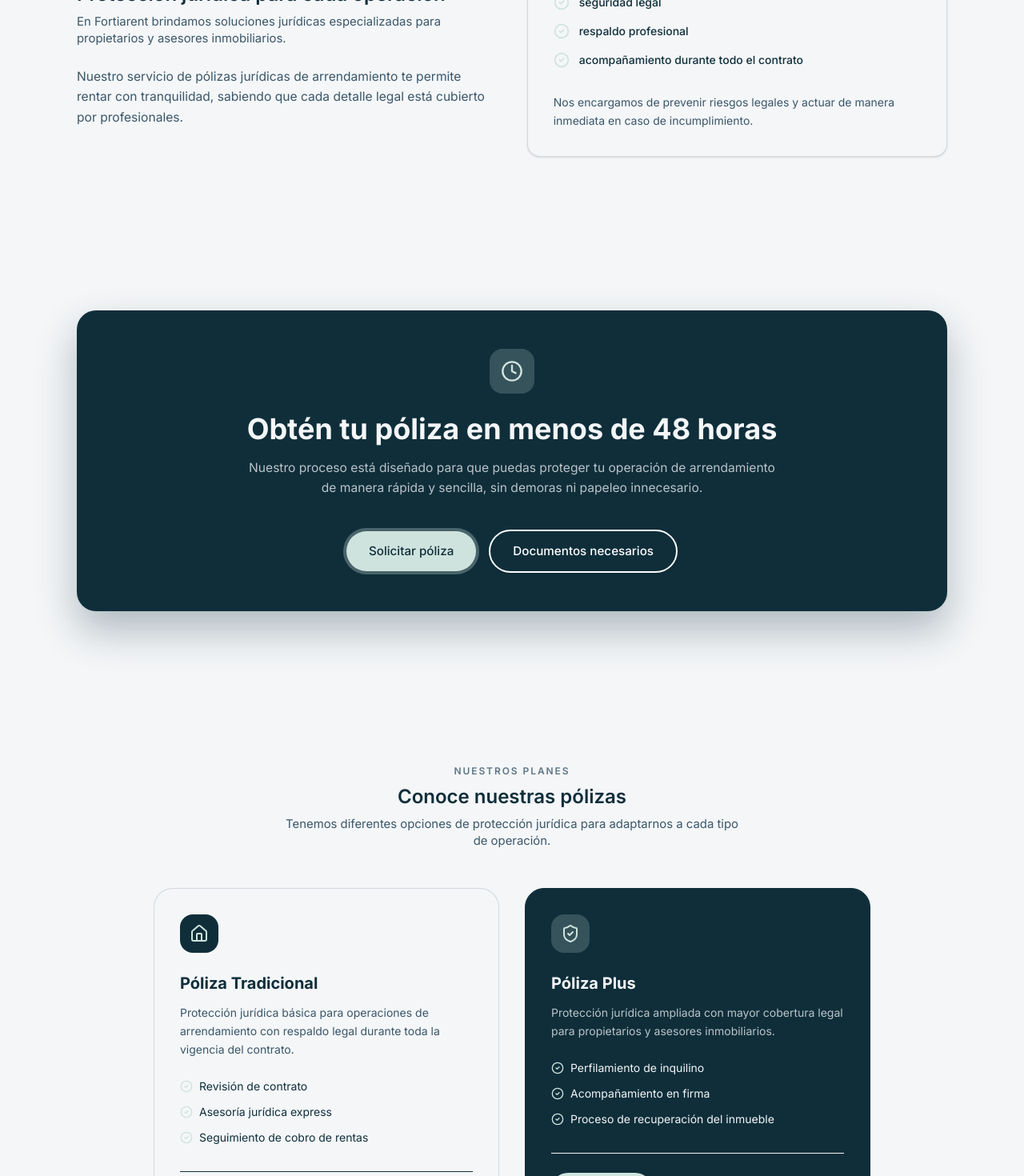
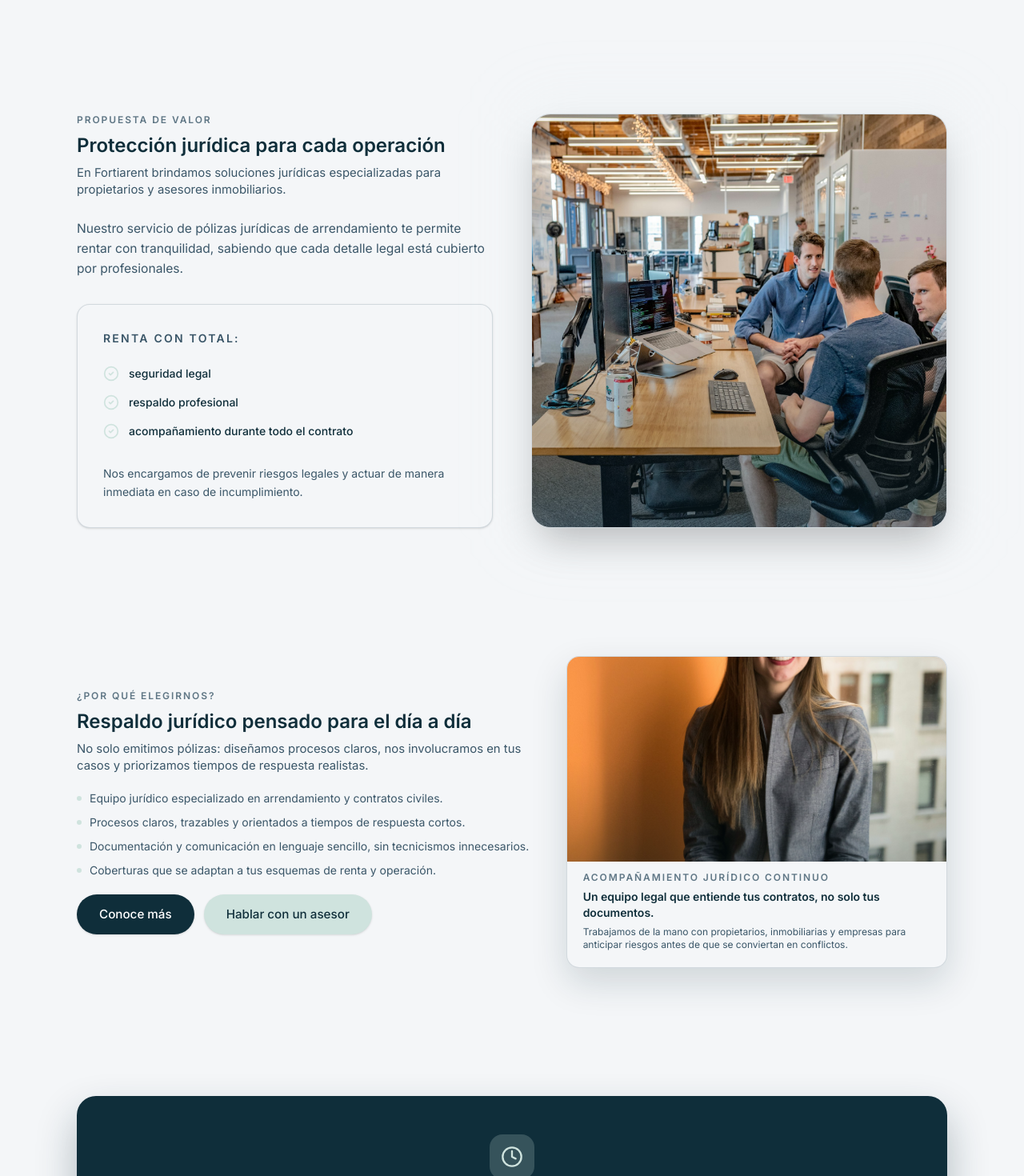
Before and after one commit to santyazuara/FortiaRent, a Next.js app: page / in a window 1280 px wide. Shown: the part 940-2410 px from the top of the page at 80% size. Built offline with nearby package versions, Linux system fonts and the light colour scheme.

Commit message:
Enrich home page with missing visual sections and decorative images

```diff
--- a/src/app/page.tsx
+++ b/src/app/page.tsx
@@ -1,17 +1,25 @@
 import HeroSlider from "@/components/hero/HeroSlider";
 import ValueProp from "@/components/sections/ValueProp";
+import SplitWhySection from "@/components/sections/SplitWhySection";
 import QuickCta from "@/components/sections/QuickCta";
+import StatsStrip from "@/components/sections/StatsStrip";
 import PolicyPreview from "@/components/sections/PolicyPreview";
+import VisualSupport from "@/components/sections/VisualSupport";
 import Advantages from "@/components/sections/Advantages";
+import StepsSection from "@/components/sections/StepsSection";
 import FinalCtaHome from "@/components/sections/FinalCtaHome";
 
 export default function HomePage() {
   return (
     <>
       <HeroSlider />
+      <StatsStrip />
       <ValueProp />
+      <SplitWhySection />
       <QuickCta />
+      <VisualSupport />
       <PolicyPreview />
+      <StepsSection />
       <Advantages />
       <FinalCtaHome />
     </>
--- a/src/components/sections/PolicyPreview.tsx
+++ b/src/components/sections/PolicyPreview.tsx
@@ -5,6 +5,8 @@ import SectionHeader from "@/components/common/SectionHeader";
 import Button from "@/components/ui/Button";
 import { CheckCircle2, ShieldCheck, Home } from "lucide-react";
 import { motion } from "framer-motion";
+import { media } from "@/config/media";
+import Image from "next/image";
 
 const policies = [
     {
@@ -17,6 +19,7 @@ const policies = [
             "Asesoría jurídica express",
             "Seguimiento de cobro de rentas",
         ],
+        image: media.policy1,
     },
     {
         titulo: "Póliza Plus",
@@ -29,6 +32,7 @@ const policies = [
             "Proceso de recuperación del inmueble",
         ],
         destacada: true,
+        image: media.policy2,
     },
 ];
 
@@ -47,7 +51,7 @@ export default function PolicyPreview() {
                     {policies.map((policy, i) => (
                         <motion.div
                             key={policy.titulo}
-                            className={`relative flex flex-col overflow-hidden rounded-3xl border p-8 transition-shadow hover:shadow-[0_12px_32px_rgba(15,46,58,0.1)] ${policy.destacada
+                            className={`relative flex flex-col overflow-hidden rounded-3xl border transition-all duration-500 hover:shadow-[0_32px_64px_rgba(15,46,58,0.2)] group ${policy.destacada
                                 ? "border-primary bg-primary text-bg"
                                 : "border-soft bg-page text-primary"
                                 }`}
@@ -56,6 +60,18 @@ export default function PolicyPreview() {
                             viewport={{ once: true }}
                             transition={{ delay: i * 0.1 }}
                         >
+                            {/* Background Image for Card */}
+                            <div className="absolute inset-0 z-0">
+                                <Image
+                                    src={policy.image}
+                                    alt={policy.titulo}
+                                    fill
+                                    className="object-cover opacity-[0.15] grayscale transition-all duration-700 group-hover:scale-110 group-hover:opacity-20 group-hover:grayscale-0"
+                                />
+                                <div className={`absolute inset-0 ${policy.destacada ? 'bg-primary/80' : 'bg-page/90'}`} />
+                            </div>
+
+                            <div className="relative z-10 p-8">
                                 <div
                                     className={`flex h-12 w-12 items-center justify-center rounded-2xl ${policy.destacada ? "bg-accent/20" : "bg-primary"
                                         }`}
@@ -95,6 +111,7 @@ export default function PolicyPreview() {
                                         Ver detalles
                                     </Button>
                                 </div>
+                            </div>
                         </motion.div>
                     ))}
                 </div>
--- a/src/components/sections/ValueProp.tsx
+++ b/src/components/sections/ValueProp.tsx
@@ -4,6 +4,8 @@ import AnimatedSection from "@/components/common/AnimatedSection";
 import SectionHeader from "@/components/common/SectionHeader";
 import { CheckCircle2 } from "lucide-react";
 import { motion } from "framer-motion";
+import { media } from "@/config/media";
+import Image from "next/image";
 
 const benefits = [
     "seguridad legal",
@@ -15,8 +17,8 @@ export default function ValueProp() {
     return (
         <AnimatedSection className="bg-surface py-16 md:py-24">
             <div className="mx-auto max-w-6xl px-4 md:px-6 lg:px-8">
-                <div className="flex flex-col gap-10 md:flex-row md:items-center">
-                    <div className="md:w-1/2">
+                <div className="grid gap-12 lg:grid-cols-2 lg:items-center">
+                    <div>
                         <SectionHeader
                             eyebrow="Propuesta de valor"
                             title="Protección jurídica para cada operación"
@@ -28,9 +30,8 @@ export default function ValueProp() {
                             rentar con tranquilidad, sabiendo que cada detalle legal está
                             cubierto por profesionales.
                         </p>
-                    </div>
 
-                    <div className="rounded-2xl border border-soft bg-page px-8 py-8 shadow-sm md:w-1/2">
+                        <div className="mt-8 rounded-2xl border border-soft bg-page px-8 py-8 shadow-sm">
                             <p className="text-sm font-semibold uppercase tracking-[0.16em] text-secondary">
                                 Renta con total:
                             </p>
@@ -55,6 +56,20 @@ export default function ValueProp() {
                             </p>
                         </div>
                     </div>
+
+                    <div className="relative group lg:h-full min-h-[400px]">
+                        <div className="absolute -inset-4 bg-accent/10 rounded-3xl blur-2xl group-hover:bg-accent/20 transition-all duration-500" />
+                        <div className="relative h-full w-full overflow-hidden rounded-3xl border border-soft bg-surface shadow-2xl">
+                            <Image
+                                src={media.aboutHero}
+                                alt="Protección legal inmobiliaria"
+                                fill
+                                className="object-cover transition-transform duration-700 group-hover:scale-110"
+                            />
+                            <div className="absolute inset-0 bg-gradient-to-t from-primary/40 via-transparent to-transparent" />
+                        </div>
+                    </div>
+                </div>
             </div>
         </AnimatedSection>
     );
--- /dev/null
+++ b/src/components/sections/VisualSupport.tsx
@@ -0,0 +1,36 @@
+"use client";
+
+import AnimatedSection from "@/components/common/AnimatedSection";
+import { media } from "@/config/media";
+import Image from "next/image";
+
+export default function VisualSupport() {
+    return (
+        <AnimatedSection className="bg-surface py-16 md:py-24">
+            <div className="mx-auto max-w-6xl px-4 md:px-6 lg:px-8">
+                <div className="grid gap-8 lg:grid-cols-12 lg:items-center">
+                    <div className="lg:col-span-12 overflow-hidden rounded-3xl border border-soft shadow-2xl relative h-[450px] group">
+                        <Image
+                            src={media.hero2}
+                            alt="Propiedades de lujo protegidas"
+                            fill
+                            className="object-cover transition-transform duration-1000 group-hover:scale-105"
+                        />
+                        <div className="absolute inset-0 bg-gradient-to-t from-primary/80 via-primary/20 to-transparent" />
+                        <div className="absolute bottom-10 left-10 max-w-2xl">
+                            <span className="text-xs font-semibold uppercase tracking-[0.2em] text-accent">
+                                Cobertura Integral
+                            </span>
+                            <h2 className="mt-4 text-3xl font-bold text-white md:text-4xl">
+                                Seguridad para inmuebles residenciales y comerciales
+                            </h2>
+                            <p className="mt-4 text-lg text-white/80">
+                                Nuestras pólizas están diseñadas para adaptarse a cualquier tipo de arrendamiento, brindando el mismo nivel de rigor legal en cada contrato.
+                            </p>
+                        </div>
+                    </div>
+                </div>
+            </div>
+        </AnimatedSection>
+    );
+}
```
Lines whose indentation alone changed are shown as unchanged.
